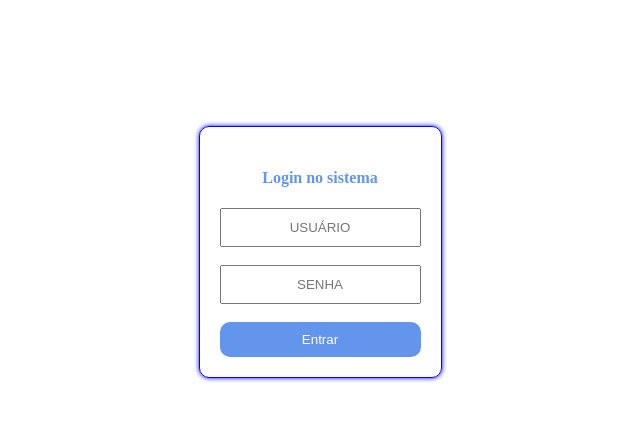
After one commit to eroaldneto7/aula07-10, a PHP site: page /login.php in a window 1280 px wide. The commit adds this page. Shown: the top 421 px of the page, without its empty margins (320-960 px from the left). Run offline with PHP 8.4, Linux system fonts and the light colour scheme.

Commit message:
aula08/10

```diff
--- a/cadastrar_novo.php
+++ b/cadastrar_novo.php
@@ -1 +1,4 @@
+<?php
+   include "verificar_logado.php";
+?>
 <h1>cadastrar novo item </h1>
--- a/estilo.css
+++ b/estilo.css
@@ -33,3 +33,69 @@
     border: none;
 
 }
+
+#caixa_login{
+    border: 1px solid blue;
+    box-shadow: 0px 0px 5px blue;
+    width:fit-content;
+    padding: 20px;
+    border-radius: 10px;
+    margin: auto;
+    margin-top: 10%;
+}
+
+#caixa_login input{
+    text-align: center;
+    padding: 10px;
+    outline: none;
+    transition: all 0.5s;
+}
+
+#caixa_login h4{
+    color: cornflowerblue;
+    text-align: center;
+}
+#caixa_login input :focus{
+    border: 1px solid cornflowerblue;
+    box-shadow: 0px 0px 10px cornflowerblue;
+}
+#caixa_login button{
+    width: 100%;
+    padding: 10px;
+    background-color: cornflowerblue;
+    color: white;
+    border-radius: 10px;
+    border: none;
+}
+
+#caixa_login span{
+    color: red;
+    font-weight: bold;
+    font-style: italic;
+}
+
+.cartoes{
+    background-color: white;
+    min-width: 200px;
+    min-height: 200px;
+    max-width: 200px;
+    max-height: 200px;
+    border-radius: 8px;
+    padding: 20px;
+    box-shadow: 1px 1px 5px rgba(0, 0, 0, 0.5);
+    margin-bottom: 25px;
+    margin-right: 50px;
+}
+
+.cartoes:hover{
+    transform: scale(1.1);
+    box-shadow: 1px 1px 10px cornflowerblue;
+    cursor: pointer;
+    background-color: lightblue;
+}
+
+#materiais{
+    display: flex;
+    flex-wrap: wrap;
+    justify-content: space-between;
+}
--- a/index.php
+++ b/index.php
@@ -1,4 +1,5 @@
 <?php
+    include "verificar_logado.php";
     include "menu_topo.php";
 ?>
 <html>
--- /dev/null
+++ b/login.php
@@ -0,0 +1,31 @@
+<!DOCTYPE html>
+<html lang="pt-br">
+<head>
+    <meta charset="UTF-8">
+    <meta http-equiv="X-UA-Compatible" content="IE=edge">
+    <meta name="viewport" content="width=device-width, initial-scale=1.0">
+    <title>Document</title>
+    <link rel="stylesheet" href="estilo.css">
+</head>
+<body>
+    <div id="caixa_login">
+        <h4>Login no sistema</h4>
+        <form action="fazer_login.php" method="post">
+            <input type="text" name="usuario_digitado" placeholder="USUÁRIO">
+            <br><br>
+            <input type="password"
+            name="senha_digitada"
+            placeholder="SENHA">
+            <br><br>
+            <?php
+                echo isset($_GET['erro1'])? "<span>Usuário e/ou <br> senha incorretos</span>":"";
+
+                echo isset($_GET['erro2'])? "<span>Você precisa estar <br> logado!</span>":"";
+
+            ?>
+            <button type="submit">Entrar</button>
+        </form>
+    </div>
+
+</body>
+</html>
--- /dev/null
+++ b/logout.php
@@ -0,0 +1,6 @@
+<?php
+
+session_start();
+session_destroy();
+header("Location: login.php");
+?>
```
Also changed, not shown: fazer_login.php (added, +28 -0 lines), gerenciar.php (+47 -0 lines), verificar_logado.php (added, +7 -0 lines).
